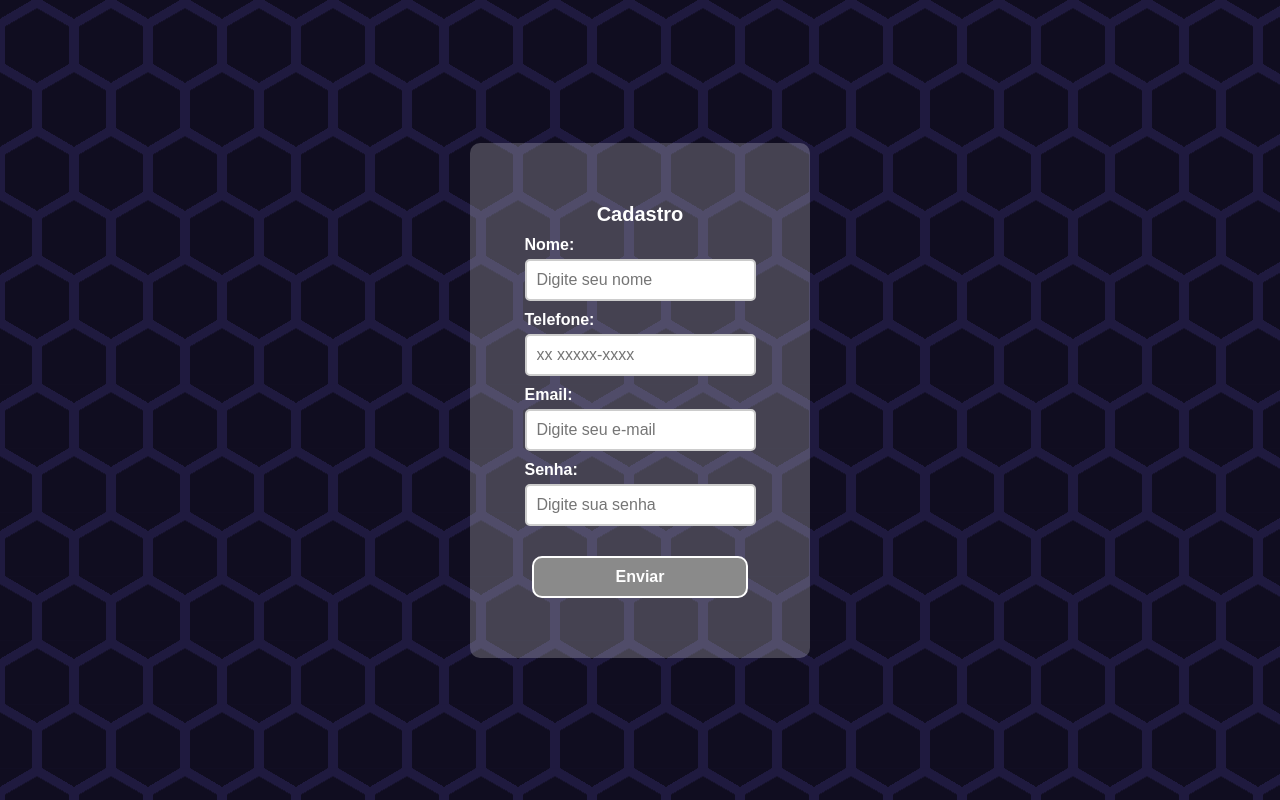
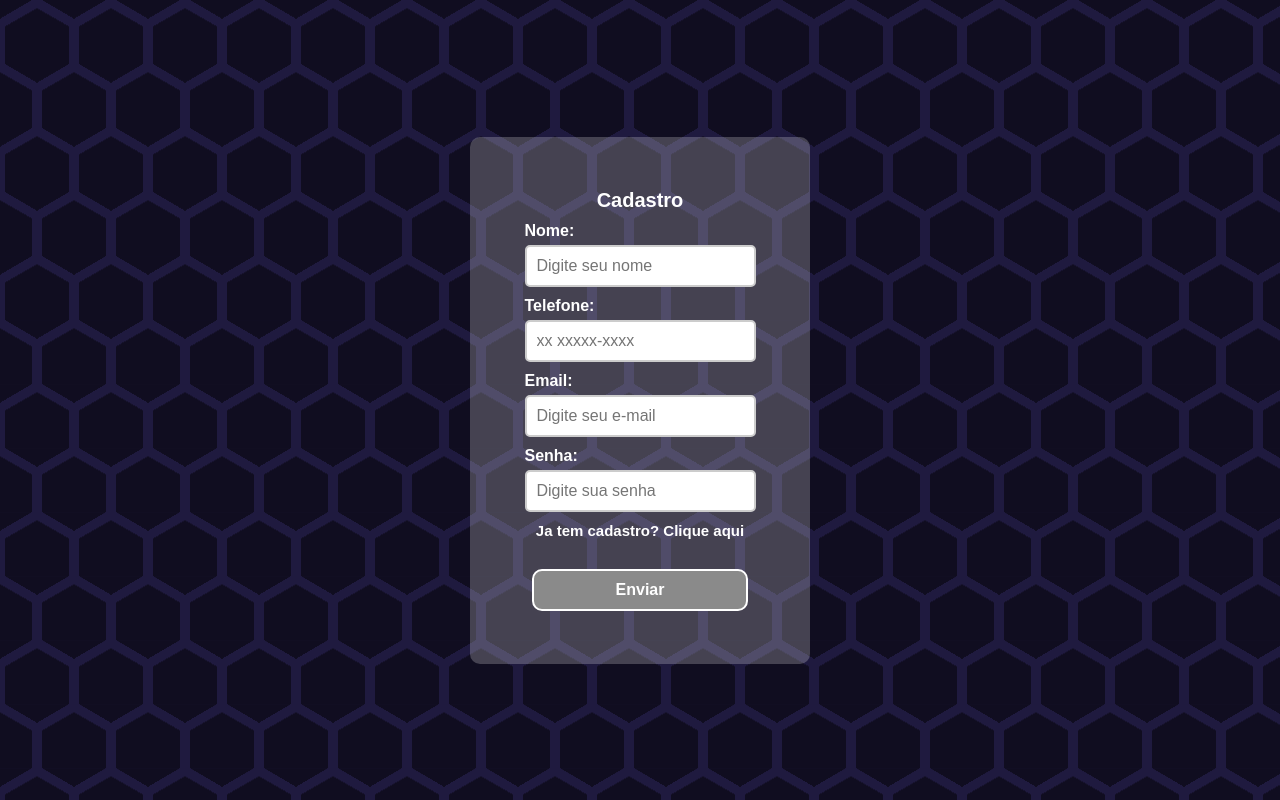
Before and after one commit to AndreyJustino/E_Commerce, a React (Vite) app: page /cadastrar in a window 1280 px wide. Built offline with nearby package versions, Linux system fonts and the light colour scheme.

Commit message:
subindo antes que de erro em algo que não sei q deu erro

```diff
--- a/src/index.css
+++ b/src/index.css
@@ -100,3 +100,8 @@ html{
   text-decoration: none;
   color: #fff;
 }
+
+.paragrafoLinkCL{
+  font-size: 1.5em;
+  font-weight: 600;
+}
--- a/src/pages/Cadastro.jsx
+++ b/src/pages/Cadastro.jsx
@@ -3,7 +3,7 @@ import style from "./Cadastro.module.css";
 import AlertNotification from "../components/AlertNotification";
 import SucessNotification from "../components/SucessNotification";
 import Loading from "../components/Loading";
-import { useNavigate } from "react-router-dom";
+import { Link, useNavigate } from "react-router-dom";
 
 function Cadastro() {
   const [nome, setNome] = useState("");
@@ -54,10 +54,10 @@ function Cadastro() {
 
           setSucesso({ estado: true, mensagem: data.message });
 
+          setTimeout(() => {
+            navigate('/login')
+          }, 5000)
         });
-        setTimeout(() => {
-          navigate('/login')
-        }, 5000)
     } catch (error) {
       console.log(error);
     }
@@ -130,7 +130,9 @@ function Cadastro() {
             onChange={(e) => setSenha(e.target.value)}
           />
         </div>
-
+        <p className="paragrafoLinkCL">
+          Ja tem cadastro? <Link to="/login" className="link">Clique aqui</Link>
+        </p>
         <button type="submit">Enviar</button>
       </form>
     </section>
--- a/src/pages/Cadastro.module.css
+++ b/src/pages/Cadastro.module.css
@@ -4,7 +4,7 @@
     align-items: center;
     justify-content: center;
     gap: 10px;
-    height: 515px;
+    height: 527px;
     width: 340px;
     background-color: #ffffff38;
     border-radius: 10px;
--- a/src/pages/Login.jsx
+++ b/src/pages/Login.jsx
@@ -3,7 +3,7 @@ import AlertNotification from "../components/AlertNotification";
 import Loading from "../components/Loading";
 import SucessNotification from "../components/SucessNotification";
 import style from "./Login.module.css"
-import { useNavigate } from "react-router-dom";
+import { Link, useNavigate } from "react-router-dom";
 
 function Login() {
     const [email, setEmail] = useState()
@@ -44,11 +44,13 @@ function Login() {
                 localStorage.setItem("token", data.token)
                 setErro({estado: false, mensagem: ""})
                 setSucess({estado: true, mensagem: data.message})
+
+                setTimeout(() => {
+                  navigate("/")
+                }, 3000)
             })
 
-            setTimeout(() => {
-              navigate("/")
-            }, 3000)
+
 
         }catch(error){
             console.error(error)
@@ -102,7 +104,9 @@ function Login() {
             onChange={(e) => setPassword(e.target.value)}
           />
         </div>
-
+        <p className="paragrafoLinkCL">
+          Não tem conta? <Link to="/cadastrar" className="link">Clique aqui</Link>
+        </p>
         <button type="submit">Login</button>
       </form>
     </section>
```
